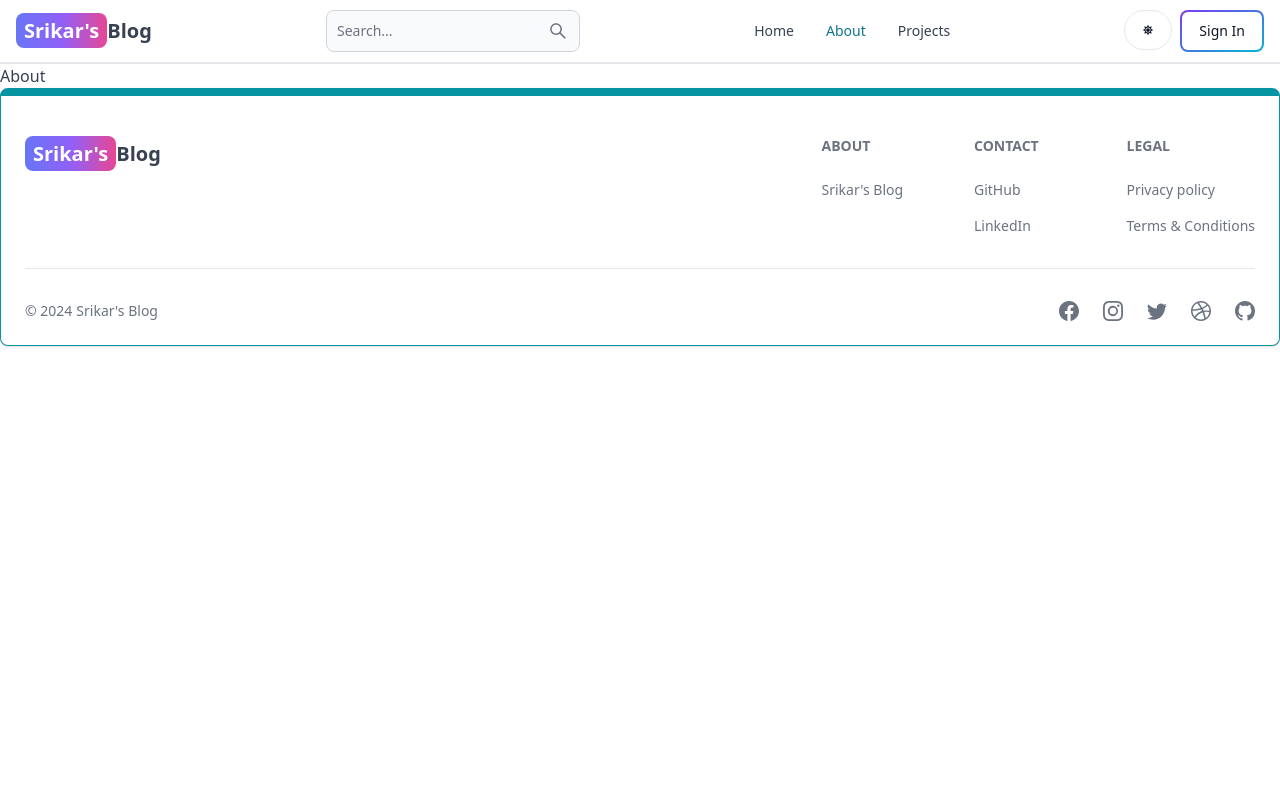
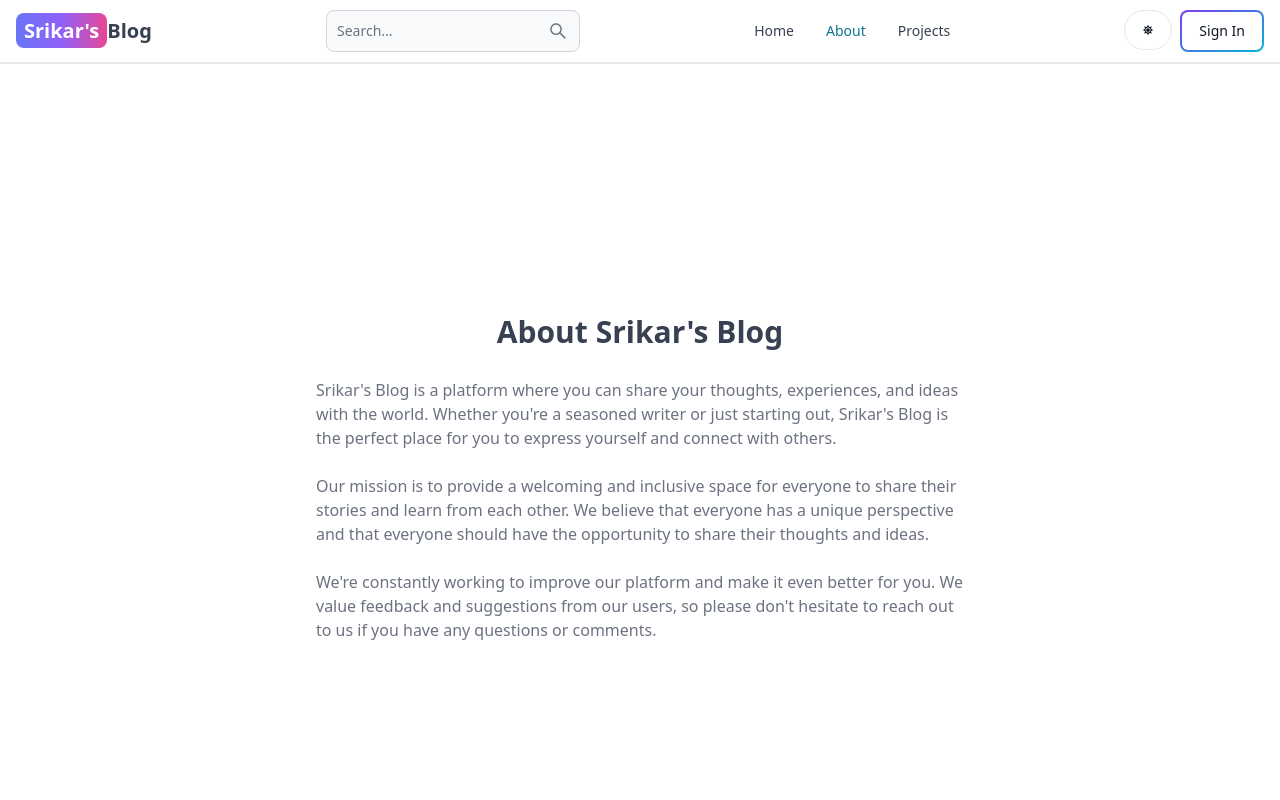
Before and after one commit to SRIKARREDDY-dotorg/BlogApp, a React (Vite) app in the folder client/: page /about in a window 1280 px wide. Shown: the top 800 px of the page. Built offline with nearby package versions, Linux system fonts and the light colour scheme; no server answers.

Commit message:
Complete about and projects pages

```diff
--- a/client/src/pages/About.jsx
+++ b/client/src/pages/About.jsx
@@ -1,7 +1,35 @@
-import React from 'react'
+import React from "react";
 
 export default function About() {
   return (
-    <div>About</div>
-  )
+    <div className="min-h-screen flex items-center justify-center">
+      <div className="max-w-2xl mx-auto p-3">
+        <div>
+          <h1 className="text-3xl font font-semibold text-center my-7">
+            About Srikar's Blog
+          </h1>
+          <div className="text-md text-gray-500 flex flex-col gap-6">
+            <p>
+              Srikar's Blog is a platform where you can share your thoughts,
+              experiences, and ideas with the world. Whether you're a seasoned
+              writer or just starting out, Srikar's Blog is the perfect place
+              for you to express yourself and connect with others.
+            </p>
+            <p>
+              Our mission is to provide a welcoming and inclusive space for
+              everyone to share their stories and learn from each other. We
+              believe that everyone has a unique perspective and that everyone
+              should have the opportunity to share their thoughts and ideas.
+            </p>
+            <p>
+              We're constantly working to improve our platform and make it even
+              better for you. We value feedback and suggestions from our users,
+              so please don't hesitate to reach out to us if you have any
+              questions or comments.
+            </p>
+          </div>
+        </div>
+      </div>
+    </div>
+  );
 }
--- a/client/src/pages/Projects.jsx
+++ b/client/src/pages/Projects.jsx
@@ -1,7 +1,14 @@
 import React from 'react'
+import CallToAction from '../components/CallToAction';
 
 export default function Projects() {
   return (
-    <div>Projects</div>
+    <div className='min-h-screen max-w-2xl mx-auto flex flex-col justify-center items-center gap-6 p-3'>
+      <h1 className='text-3xl font-semibold'>Projects</h1>
+      <p className='text-md text-gray-500'>
+        Build fun and exciting projects while learning new technologies
+      </p>
+      <CallToAction/>
+    </div>
   )
 }
```
